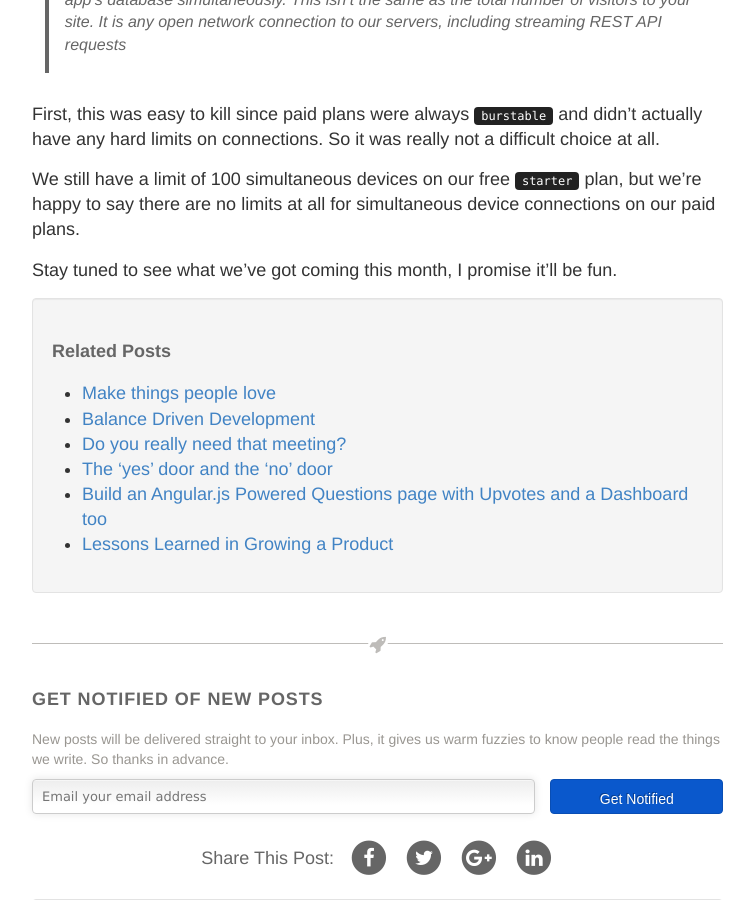
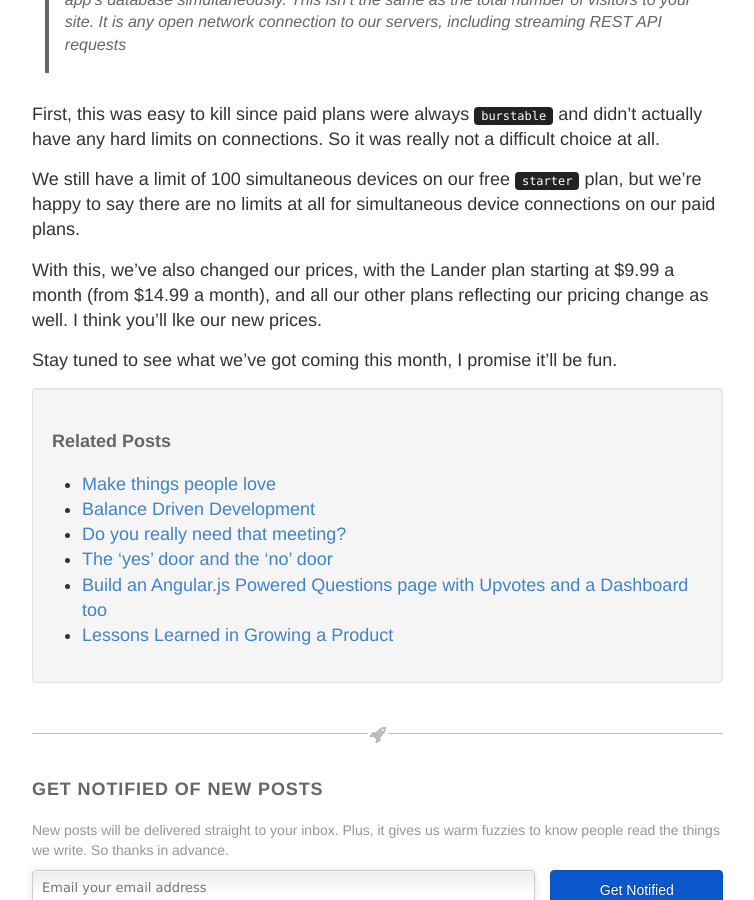
Before and after one commit to flybaseio/flybaseio.github.io, a Jekyll site: the page built from _posts/2016-06-02-connection-limits.md, in a window 1280 px wide and 900 px high, scrolled down 1232 px. Shown: the whole window, without its empty margins (248-1002 px from the left). Built offline with Jekyll 4.4.1, drawn with Linux system fonts in a browser that asks for light colours; nearby versions of some CDN libraries.

Commit message:
Update 2016-06-02-connection-limits.md

```diff
--- a/_posts/2016-06-02-connection-limits.md
+++ b/_posts/2016-06-02-connection-limits.md
@@ -26,4 +26,6 @@ First, this was easy to kill since paid plans were always `burstable` and didn't
 
 We still have a limit of 100 simultaneous devices on our free `starter` plan, but we're happy to say there are no limits at all for simultaneous device connections on our paid plans.
 
+With this, we've also changed our prices, with the Lander plan starting at $9.99 a month (from $14.99 a month), and all our other plans reflecting our pricing change as well. I think you'll lke our new prices.
+
 Stay tuned to see what we've got coming this month, I promise it'll be fun.
```
